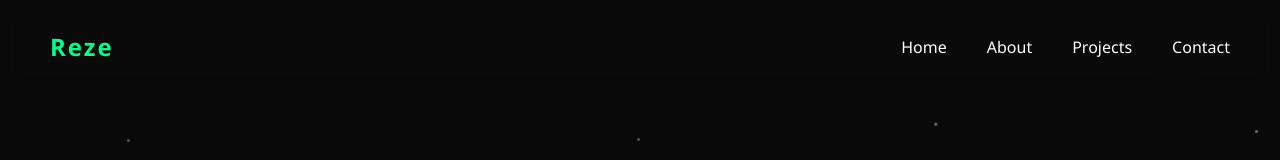
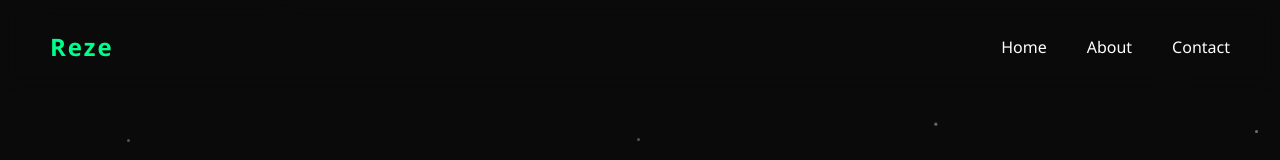
Before and after one commit to renaldaFX/portofoilio, a plain HTML site: page index.html in a window 1280 px wide. Shown: the top 160 px of the page. Drawn offline with Linux system fonts and the light colour scheme.

Commit message:
bikin ulang porto sih

```diff
--- a/index.html
+++ b/index.html
@@ -15,7 +15,6 @@
         <ul class="nav-links">
             <li><a href="#home">Home</a></li>
             <li><a href="#about">About</a></li>
-            <li><a href="#projects">Projects</a></li>
             <li><a href="#contact">Contact</a></li>
         </ul>
     </nav>
```
